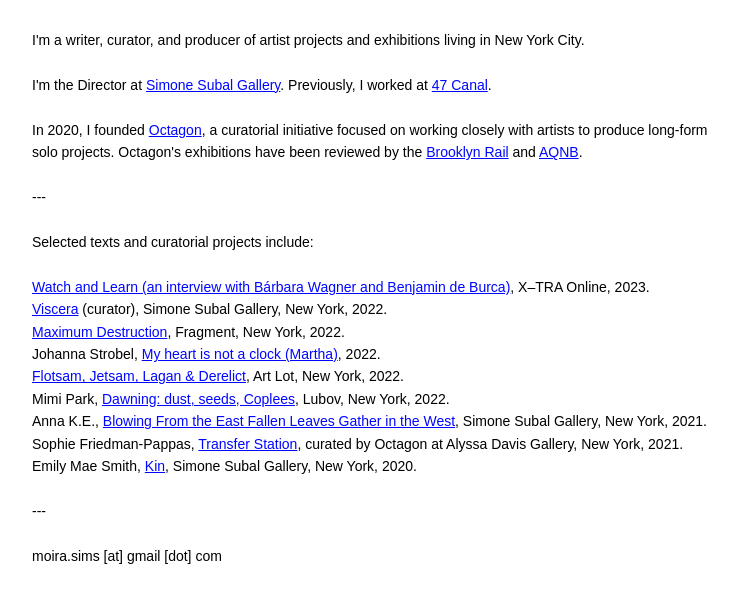
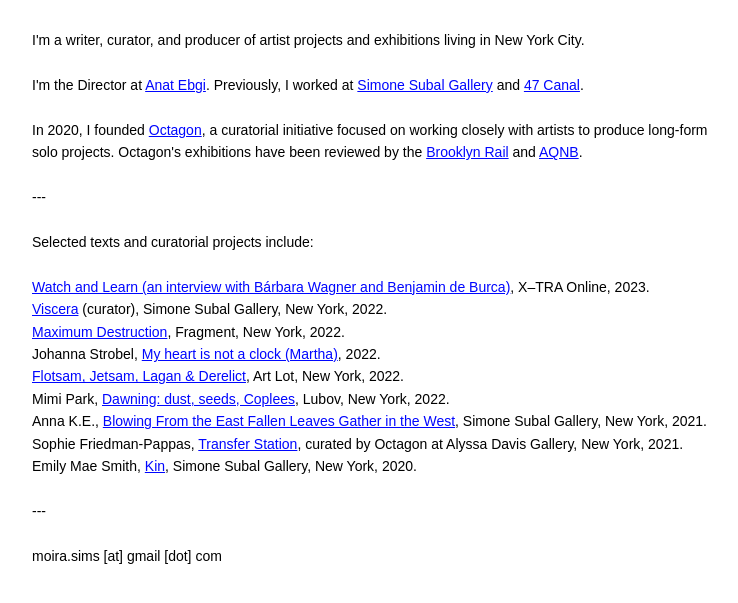
Before and after one commit to curtiswallen/moira-sims-personal-website, a plain HTML site: page index.html in a window 1280 px wide. Shown: the part 149-752 px from the top of the page, without its empty margins (64-802 px from the left). Drawn offline with Linux system fonts and the light colour scheme.

Commit message:
Update index.html

```diff
--- a/index.html
+++ b/index.html
@@ -17,7 +17,7 @@
 
 			<p>I'm a writer, curator, and producer of artist projects and exhibitions living in New York City.</p>
 
-			<p>I'm the Director at <a href="http://www.simonesubal.com" target="_blank">Simone Subal Gallery</a>. Previously, I worked at <a href="http://www.47canal.us" target="_blank">47 Canal</a>.</p>
+			<p>I'm the Director at <a href="http://www.anatebgi.com" target="_blank">Anat Ebgi</a>. Previously, I worked at <a href="http://www.simonesubal.com" target="_blank">Simone Subal Gallery</a> and <a href="http://www.47canal.us" target="_blank">47 Canal</a>.</p>
 
 			<p>In 2020, I founded <a href="http://www.octagon.earth" target="_blank">Octagon</a>, a curatorial initiative focused on working closely with artists to produce long-form solo projects. Octagon's exhibitions have been reviewed by the <a href="https://brooklynrail.org/2021/07/artseen/Sophie-Friedman-Pappas-Transfer-Station" target="_blank">Brooklyn Rail</a> and <a href="https://www.aqnb.com/2021/09/08/the-surplus-in-being-on-sophie-friedman-pappas-post-consumer-practice-the-xenocology-of-her-transfer-station-solo-show-at-alyssa-davis/" target="_blank">AQNB</a>.</p>
 
```
